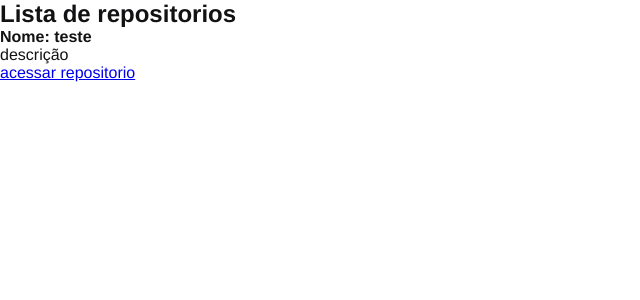
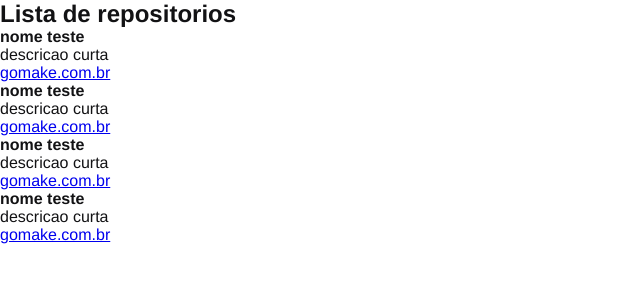
Before and after one commit to erickamoedo/01-github-explore, a React app: page / in a window 1280 px wide. Shown: the top 300 px of the page, without its empty margins (0-640 px from the left). Built offline with nearby package versions, Linux system fonts and the light colour scheme.

Commit message:
Estudando sobre propriedades [Dentro de um componente]

```diff
--- /dev/null
+++ b/src/components/RepositoryItem.jsx
@@ -0,0 +1,9 @@
+export function RepositoryItem(props) {
+  return (
+    <li>
+      <strong>{props.primeiraPropriedade.name ?? "Vazio"}</strong>
+      <p> {props.primeiraPropriedade.desc ?? "vazio"} </p>
+      <a href="test"> {props.primeiraPropriedade.url ?? "vazio"}</a>
+    </li>
+  );
+}
--- a/src/components/RepositoryList.jsx
+++ b/src/components/RepositoryList.jsx
@@ -1,26 +1,22 @@
+import { RepositoryItem } from "./RepositoryItem";
 
-const teste = "teste"
+const repositorio = {
+  name: "nome teste",
+  desc: "descricao curta",
+  url: "gomake.com.br"
+};
 
+export function RepositoryList() {
+  return (
+    <section className="repository-list">
+      <h1>Lista de repositorios</h1>
 
-export function RepositoryList(){
-
-return(
-
-    <section className="repository-list">
-
-        <h1>Lista de repositorios</h1>
-
-        <ul>
-
-            <li>
-
-                <strong>Nome: {teste}</strong>
-                <p> descrição </p>
-                <a href="test"> acessar repositorio</a>
-
-            </li>
-        </ul>
+      <ul>
+        <RepositoryItem primeiraPropriedade={repositorio} />
+        <RepositoryItem primeiraPropriedade={repositorio} />
+        <RepositoryItem primeiraPropriedade={repositorio} />
+        <RepositoryItem primeiraPropriedade={repositorio} />
+      </ul>
     </section>
-);
-
+  );
 }
```
